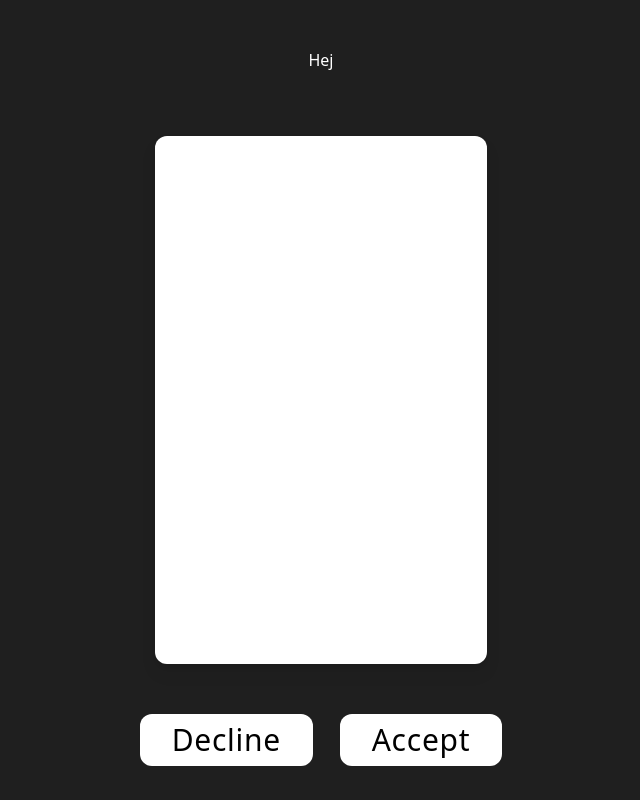
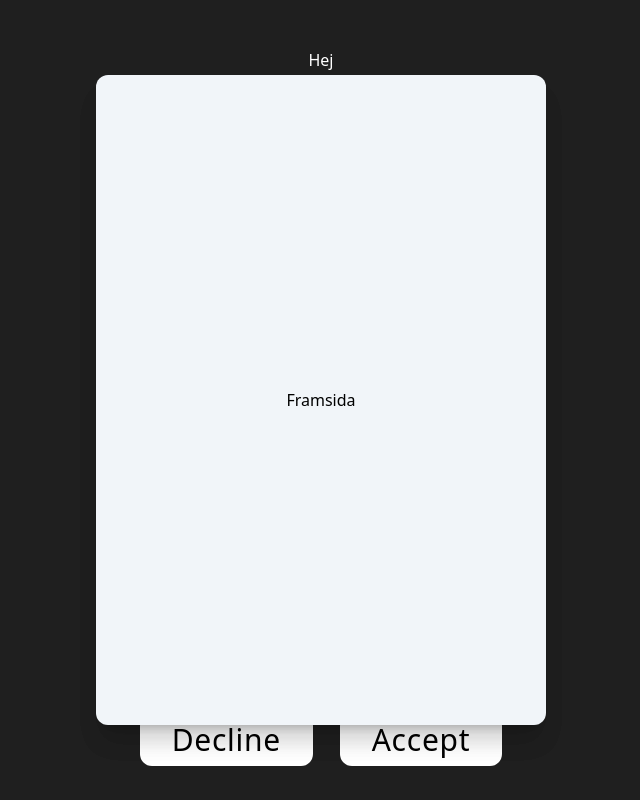
Before and after one commit to daancs/AppStoreEthics, a Next.js app: page /main in a window 1280 px wide. Shown: the whole page, without its empty margins (319-959 px from the left). Built offline with nearby package versions, Linux system fonts and the light colour scheme.

Commit message:
flip card works

```diff
--- /dev/null
+++ b/src/components/Flashcard.tsx
@@ -0,0 +1,22 @@
+import React from 'react';
+
+export default function Flashcard() {
+
+    return (
+            <div className='group h-[650px] w-[450px] [perspective:1000px]'>
+                <div className='relative h-full w-full rounded-xl shadow-xl transition-all duration-500 [transform-style:preserve-3d] group-hover:[transform:rotateY(180deg)]'>
+                    <div className='absolute inset-0 h-full w-full rounded-xl shadow-xl bg-slate-100 px-12 text-center text-black'>
+                        <div className='flex min-h-full rounded-xl flex-col items-center justify-center'>
+                            <h1>Framsida</h1>
+                        </div>
+                        {/* <img className='flex min-h-full rounded-xl flex-col items-center justify-center' src='https://static.posters.cz/image/1300/poster/guardians-of-the-galaxy-groot-i64376.jpg'/> */}
+                    </div>
+                    <div className='absolute inset-0 h-full w-full rounded-xl shadow-xl bg-slate-100 px-12 text-center text-black [transform:rotateY(180deg)] [backface-visibility:hidden]'>
+                        <div className='flex min-h-full rounded-xl  flex-col items-center justify-center'>
+                            <h1>Baksida</h1>
+                        </div>
+                    </div>
+                </div>
+            </div>
+    );
+};
--- a/src/pages/main.tsx
+++ b/src/pages/main.tsx
@@ -1,20 +1,28 @@
 import Button from '@/components/Button'
+import Flashcard from '@/components/Flashcard';
 import Head from 'next/head'
+import { useState } from 'react';
 
 export default function Main() {
+
+
+
+
+
   return (
     <>
         <Head>
             <title>App Store Ethics: The Game</title>
             <meta name="description" content="Generated by create next app" />
             <meta name="viewport" content="width=device-width, initial-scale=1" />
-            <link rel="icon" href="/favicon.ico" />
         </Head>
-        <div className="grid grid-cols-3 grid-rows-6 place-items-center gap-4 w-screen h-screen justify-center bg-cover bg-center bg-[#1f1f1f] ">
+        <div className="grid grid-cols-3 grid-rows-6 place-items-center gap-4 w-screen h-screen justify-center bg-cover bg-center bg-primary-bg ">
             <div className='flex text-white col-start-2 col-end-2 row-start-1 row-end-1'>
                 Hej
             </div>
-            <div className="flex col-start-2 col-end-2 row-start-2 row-end-6 w-[80%] h-[100%] bg-white rounded-xl drop-shadow-lg"/>
+            <div className="flex justify-center items-center col-start-2 col-end-2 row-start-2 row-end-6">
+                <Flashcard/>
+            </div>
             <div className='flex col-start-2 col-end-2 row-start-6 row-end-6 w-full h-full justify-evenly items-center'>
                 <Button childeren="Decline" link="/main"/>
                 <Button childeren="Accept" link="/main"/>
```
